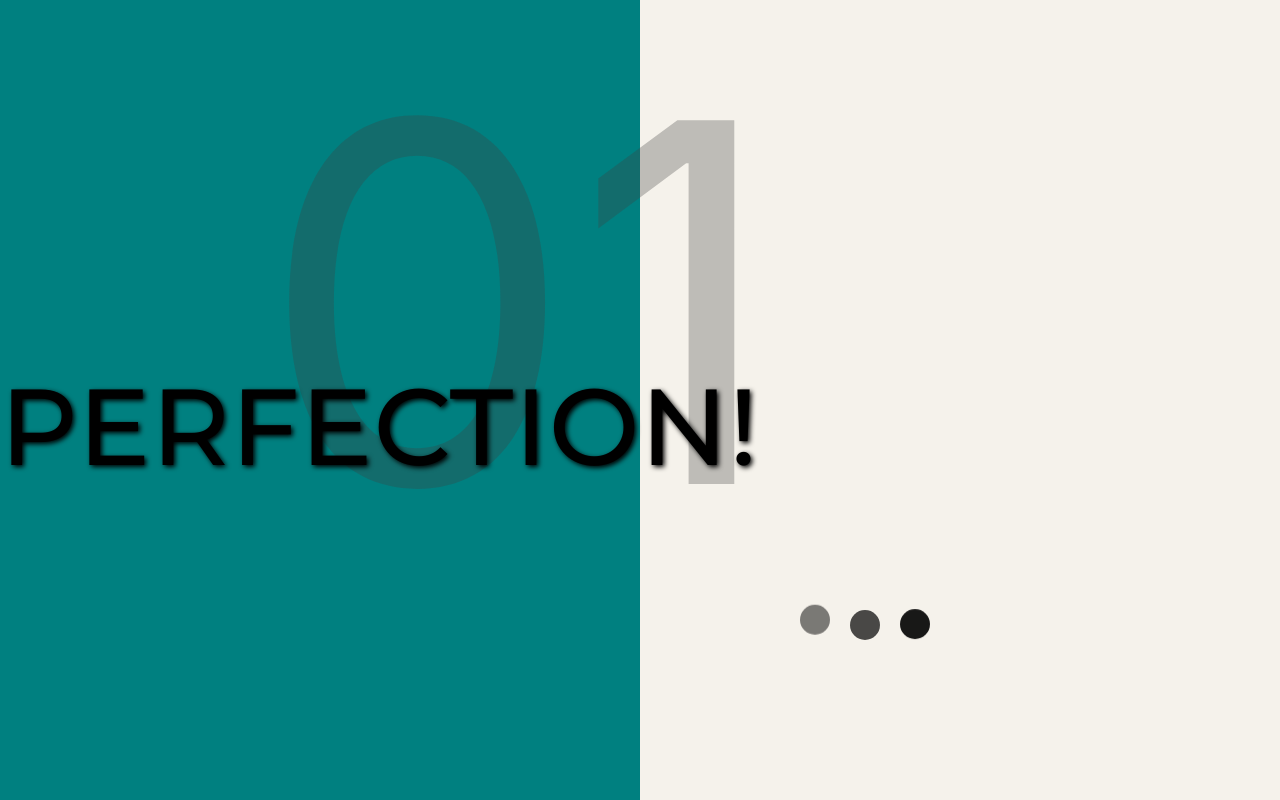
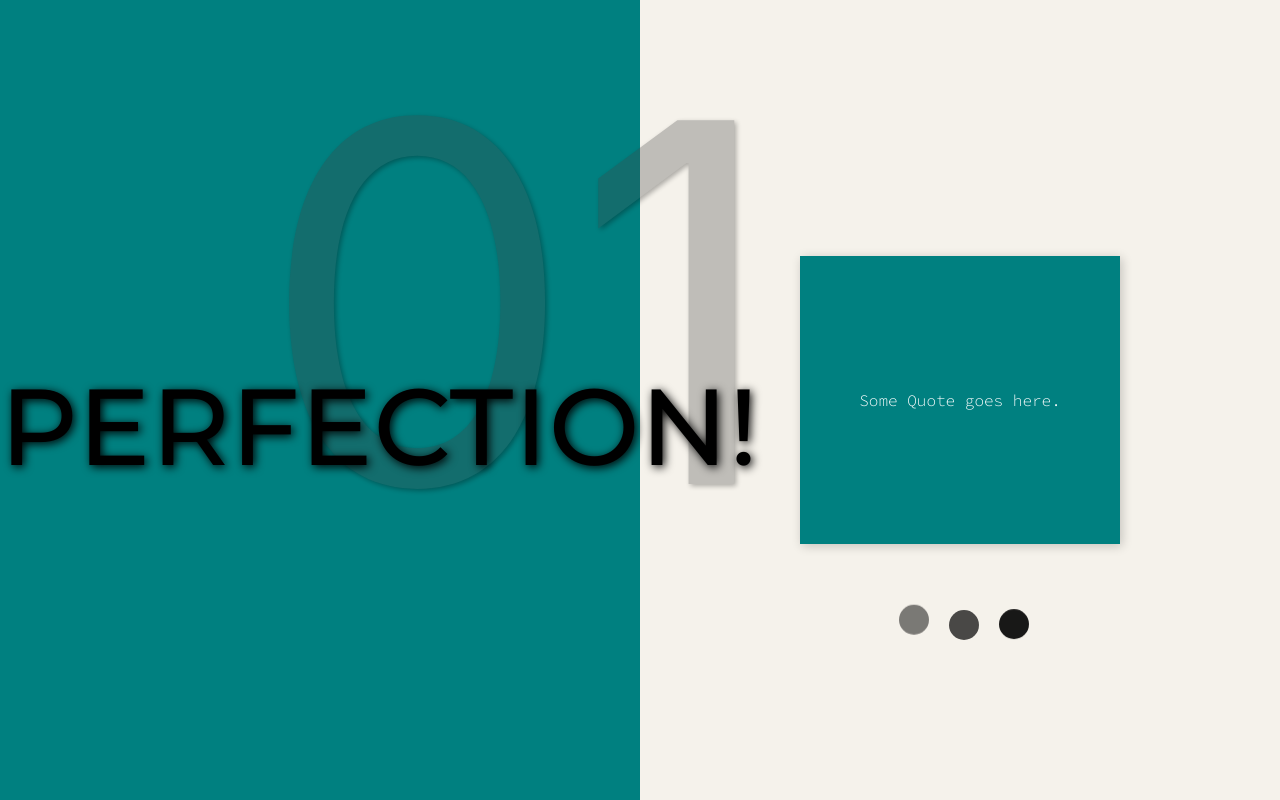
Before and after one commit to Moonlightsculptor88/Portfolio, a React (Create React App) app: page / in a window 1280 px wide. Built offline with nearby package versions, Linux system fonts and the light colour scheme.

Commit message:
box animations and hover mouse effects

```diff
--- a/src/App.js
+++ b/src/App.js
@@ -1,11 +1,12 @@
 import './index.scss';
-import React from 'react';
+import React, {useEffect} from 'react';
 import { useInView } from 'react-intersection-observer';
 // import AOS from 'aos';
 // import 'aos/dist/aos.css'; // You can also use <link> for styles
-// import $ from 'jquery';
 //
 // AOS.init();
+
+
 
 
 function App() {
@@ -13,24 +14,111 @@ function App() {
     //     AOS.refresh();
     // })
     const [ref, inView] = useInView({
-
         rootMargin: '-100px 0px',
     });
 
 
+    useEffect(()=> {
+        (function() {
+            // Init
+            var container = document.getElementById("container"),
+                inner = document.getElementById("inner");
+
+            // Mouse
+            var mouse = {
+                _x: 0,
+                _y: 0,
+                x: 0,
+                y: 0,
+                updatePosition: function(event) {
+                    var e = event || window.event;
+                    this.x = e.clientX - this._x;
+                    this.y = (e.clientY - this._y) * -1;
+                },
+                setOrigin: function(e) {
+                    this._x = e.offsetLeft + Math.floor(e.offsetWidth / 2);
+                    this._y = e.offsetTop + Math.floor(e.offsetHeight / 2);
+                },
+                show: function() {
+                    return "(" + this.x + ", " + this.y + ")";
+                }
+            };
+
+            // Track the mouse position relative to the center of the container.
+            mouse.setOrigin(container);
+
+            //----------------------------------------------------
+
+            var counter = 0;
+            var refreshRate = 10;
+            var isTimeToUpdate = function() {
+                return counter++ % refreshRate === 0;
+            };
+
+            //----------------------------------------------------
+
+            var onMouseEnterHandler = function(event) {
+                update(event);
+            };
+
+            var onMouseLeaveHandler = function() {
+                inner.style = "";
+            };
+
+            var onMouseMoveHandler = function(event) {
+                if (isTimeToUpdate()) {
+                    update(event);
+                }
+            };
+
+            //----------------------------------------------------
+
+            var update = function(event) {
+                mouse.updatePosition(event);
+                updateTransformStyle(
+                    (mouse.y / inner.offsetHeight / 2).toFixed(2),
+                    (mouse.x / inner.offsetWidth / 2).toFixed(2)
+                );
+            };
+
+            var updateTransformStyle = function(x, y) {
+                var style = "rotateX(" + x + "deg) rotateY(" + y + "deg)";
+                inner.style.transform = style;
+                inner.style.webkitTransform = style;
+                inner.style.mozTranform = style;
+                inner.style.msTransform = style;
+                inner.style.oTransform = style;
+            };
+
+            //--------------------------------------------------------
+
+            container.onmousemove = onMouseMoveHandler;
+            container.onmouseleave = onMouseLeaveHandler;
+            container.onmouseenter = onMouseEnterHandler;
+        })();
+    } ,[])
 
     return (
       <div className="container">
                 <section className="main-body" >
 
                     <h1></h1>
+                    <div className="first-half">
                     <p className="amazing">Amazing</p>
                     <p className="floating-number">01</p>
+                    </div>
+
+                    <div id="container">
+                        <div id="inner">Some Quote goes here.</div>
+                    </div>
+
+
+                    {/*loading circles*/}
                     <div className="box1"></div>
                     <div className="box2"></div>
                     <div className="box3"></div>
-                    <div className="first-half">
-                    </div>
+
+
                 </section>
           <section className="about-me">
               <h1 ref={ref} class={ inView ? "h1-animation" : null} >About me</h1>
@@ -38,7 +126,7 @@ function App() {
                   <div ref={ref} class={  inView ? "before"  : null } >
 
                   </div>
-                  Hello, my name is Preetham.
+                  Hello, my name is Pritam.
                   <div ref={ref} class={  inView ? "after"  : null } >
                   </div>
               </p>
--- a/src/index.scss
+++ b/src/index.scss
@@ -39,10 +39,12 @@ body::-webkit-scrollbar {
         scroll-snap-align: start;
         position: relative;
 
+
         .first-half{
             width: 50vw;
             height: 100vh;
             background: teal;
+            position: relative;
         }
         .second-half{
             width: 50vw;
@@ -57,6 +59,42 @@ body::-webkit-scrollbar {
             position: relative;
             box-sizing: border-box;
             background-color: #F5F2EB;
+            align-items: center;
+
+
+
+            .button{
+                height: 100px;
+                width: 100px;
+                border-radius: 50%;
+                margin: auto;
+                background-color: teal;
+                color: #F5F2EB;
+                font-family: -apple-system, BlinkMacSystemFont, 'Segoe UI', 'Roboto', 'Oxygen',
+                'Ubuntu', 'Cantarell', 'Fira Sans', 'Droid Sans', 'Helvetica Neue',
+                sans-serif;
+                font-weight: 600;
+                border: none;
+            }
+            #container {
+                /* This will come into play later */
+                perspective: 30px;
+                margin: auto;
+            }
+
+            #inner {
+                width: 20em;
+                height: 18em;
+                background-color: teal;
+                box-shadow: 2px 2px 10px rgba(0, 0, 0, 0.2);
+                transition: transform 0.5s;
+                -webkit-transition: transform 0.5s;
+                display: flex;
+                justify-content: center;
+                align-items: center;
+                color: white;
+                font-family: 'Source Code Pro', monospace;
+            }
 
 
     }
@@ -108,7 +146,7 @@ body::-webkit-scrollbar {
             .before{
                 background-color: #F5F2EB;
                 animation:
-                        typewriter 4s steps(27)  forwards ;
+                        typewriter 4s steps(25)  forwards ;
                 animation-delay: 2s;
             }
 
@@ -116,8 +154,8 @@ body::-webkit-scrollbar {
                 width: 0.125em;
                 background-color: black;
                 animation:
-                        typewriter 4s steps(27)  forwards,
-                        typewriter-blink 700ms steps(27) infinite;
+                        typewriter 4s steps(25)  forwards,
+                        typewriter-blink 700ms steps(25) infinite;
                 animation-delay: 2s,  0s;
             }
             .opacity{
@@ -185,11 +223,11 @@ body::-webkit-scrollbar {
     letter-spacing: 1px;
     top:45vh;
     text-transform: uppercase;
-    text-shadow: 2px 2px 5px #000;
+    text-shadow: 2px 2px 10px #000;
     z-index: 1;
     animation:
             come-in 2s ease,
-            change-text 7s infinite ease 2s ;
+            change-text 7s infinite ease 4s ;
     ;
 }
 
@@ -264,20 +302,23 @@ body::-webkit-scrollbar {
     position: absolute;
     font-size: 500px;
     color: #404040;
-    left: 0;
+    left: 0vw;
     top: 0;
     opacity: 0.3;
     transform: translateX(10%);
     animation: float 4s forwards ;
     cursor: default;
+    text-shadow: 2px 2px 5px #000;
 }
 
 @keyframes float {
     from{
         transform: translateX(300%);
+        opacity: 0;
     }
     to{
         transform: translateX(50%);
+        opacity: 0.3;
     }
 }
 
@@ -286,7 +327,6 @@ body::-webkit-scrollbar {
     font-size: 24px;
     letter-spacing: 3px;
     font-weight: lighter;
-    font-family: Arial;
     position: absolute;
     top:150px;
     left: 100px;
@@ -335,7 +375,7 @@ body::-webkit-scrollbar {
 .box1{
     opacity: 0.5;
     top: 600px;
-    right: 450px;
+    right: calc(23.5vw + 50px);
     animation: box 2s forwards, jump 1.5s infinite ;
     animation-delay: 1s, 3s;
 
@@ -344,7 +384,7 @@ body::-webkit-scrollbar {
 .box2{
     opacity: 0.7;
     top: 600px;
-    right: 400px;
+    right: 23.5vw;
     animation: box 2s forwards, jump 1.5s infinite ;
     animation-delay: 1.25s , 3.25s;
 
@@ -353,7 +393,7 @@ body::-webkit-scrollbar {
 .box3{
     opacity: 0.9;
     top: 600px;
-    right: 350px;
+    right: calc(23.5vw - 50px);
     animation: box 2s forwards, jump 1.5s infinite ;
     animation-delay: 1.5s , 3.5s;
 
```
